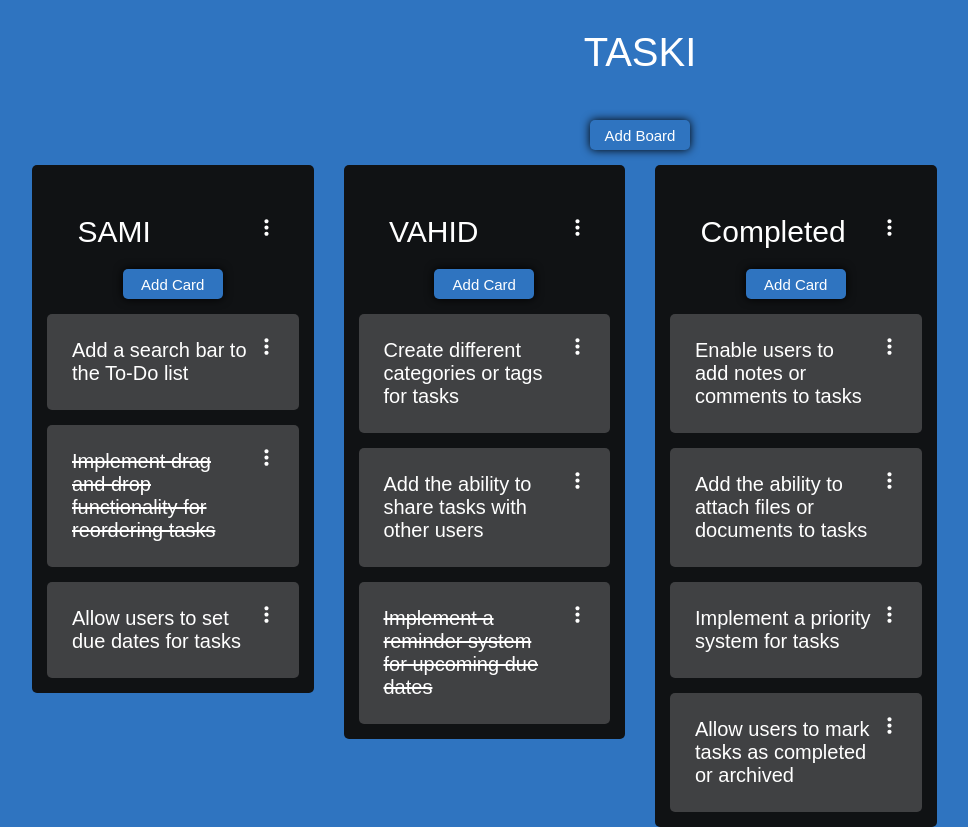
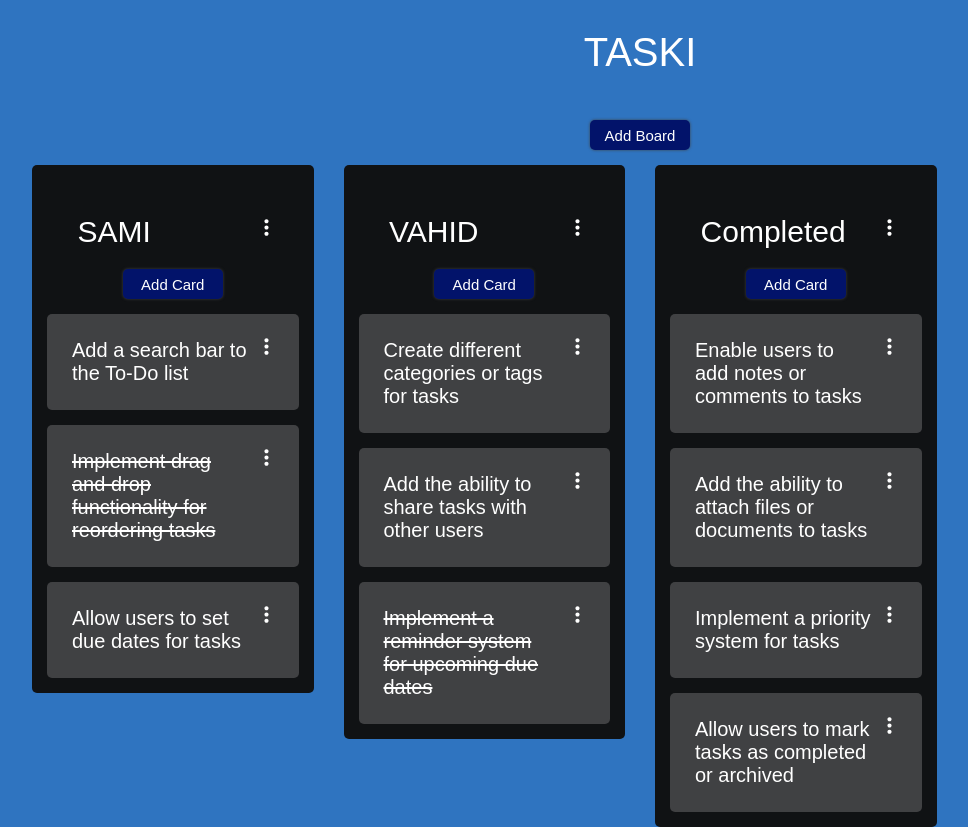
Before and after one commit to Samiomidi/taski, a React (Create React App) app: page / in a window 1280 px wide. Shown: the whole page, without its empty margins (0-968 px from the left). Built offline with nearby package versions, Linux system fonts and the light colour scheme; a web font is replaced by a local one.

Commit message:
some color changed

```diff
--- a/src/components/styles.css
+++ b/src/components/styles.css
@@ -2,8 +2,9 @@
   --semi-light-black: #535456;
   --semi-dark-black: #404143;
   --dark-black: #101214;
-  --light-blue: #a4bae7b7;
-  --semi-light-blue: #6375cf98;
+  --extra-light-blue: #a4bae7b7;
+  --light-blue: #6375cf98;
+  --semi-light-blue: #388ae2;
   --semi-dark-blue: #021885;
   --dark-blue: #02136a;
   --extra-dark-blue: #010e50;
@@ -101,7 +102,7 @@
 }
 .icon:hover {
   transform: scale(1.05);
-  background-color: var(--semi-light-blue);
+  background-color: var(--extra-light-blue);
 }
 .edit {
   color: var(--semi-dark-blue);
@@ -206,14 +207,14 @@
   border-radius: 5px;
   border: none;
   font-size: 15px;
-  background-color: #2f74c0;
+  background-color: var(--dark-blue);
   color: white;
   transition: 0.2s all;
-  box-shadow: 0 0 10px black;
+  box-shadow: 0 0 3px var(--semi-dark-black);
 }
 
 .add-card__btn:hover {
-  background-color: #388ae2;
+  background-color: var(--semi-light-blue);
 }
 
 .add-card__btn:active {
```
